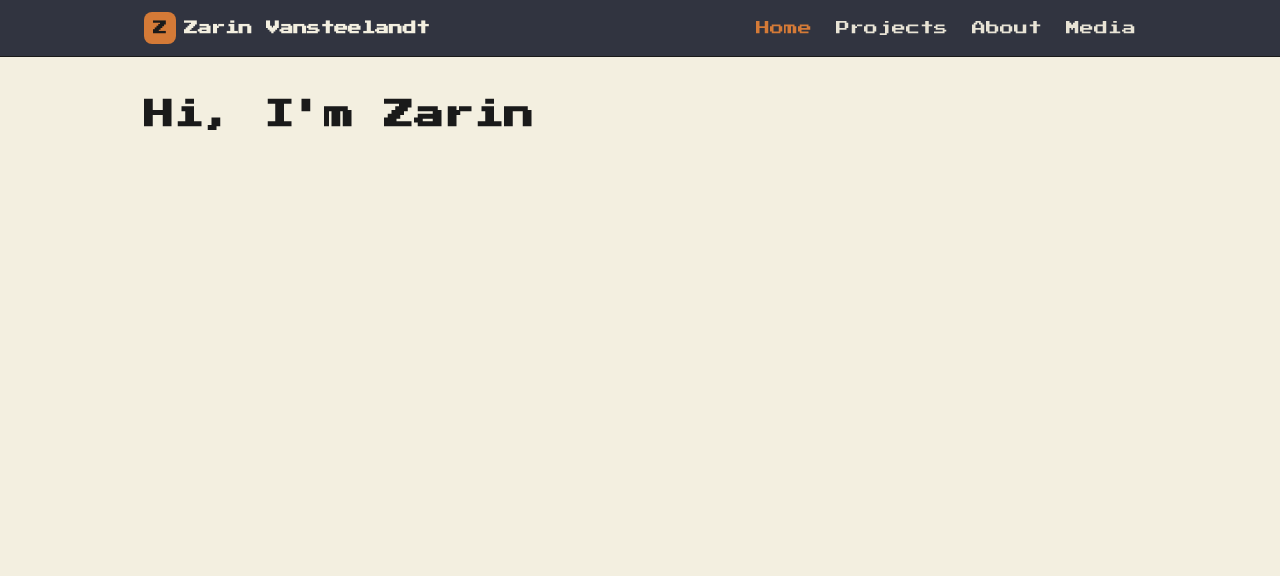
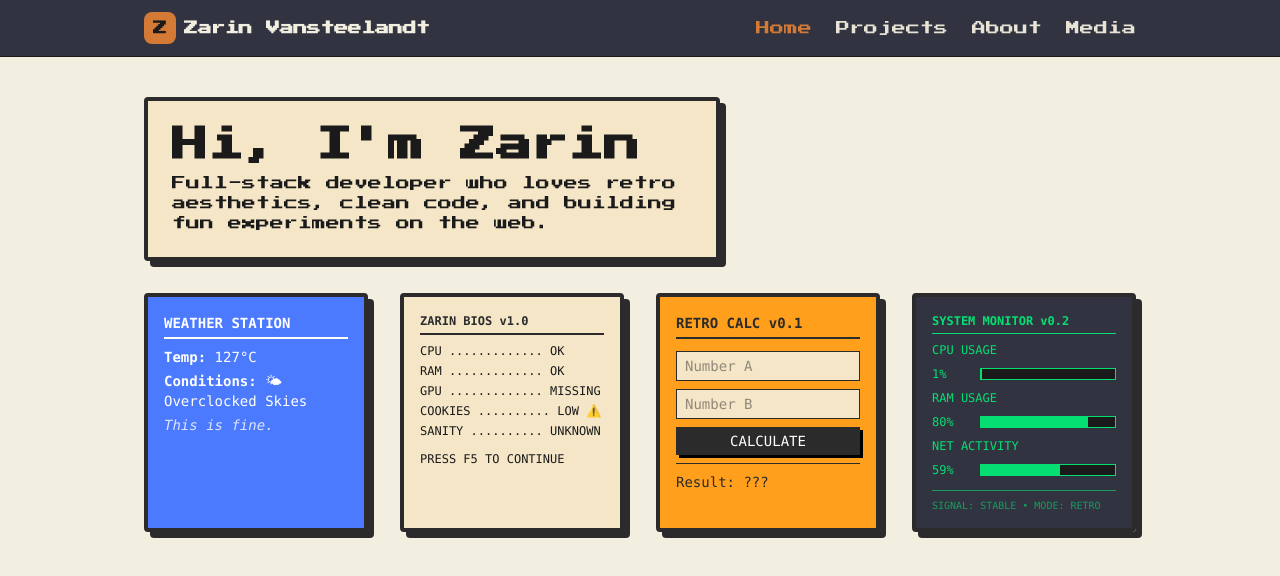
Before and after one commit to UnicornBaconZ/Highscore, a Next.js app in the folder highscore/: page / in a window 1280 px wide. Shown: the top 576 px of the page. Built offline with nearby package versions, Linux system fonts and the light colour scheme.

Commit message:
added home page widgets

```diff
--- a/highscore/app/about/page.tsx
+++ b/highscore/app/about/page.tsx
@@ -4,20 +4,23 @@ export default function AboutPage() {
   return (
     <section className="space-y-4">
       <h1 className="text-3xl font-bold">About Me</h1>
-      <div className="flex">
+
+      <div className="flex flex-col sm:flex-row">
         <Image
           src="/images/profile.jpg"
           alt="Photo of Zarin"
           width={300}
           height={300}
-          className="rounded-lg mr-5"
+          className="rounded-lg mb-5 mr-5"
         />
-        <div>
+
+        <div className="text-sm sm:text-base">
           <p className="max-w-xl mb-5">
             I’m Zarin — a full-stack developer who leans heavily toward the
             backend. I write TypeScript, Python, and sometimes C#, depending on
             my mood (or the project’s mood).
           </p>
+
           <p className="max-w-xl">
             This portfolio is mostly a playground where I get to experiment with
             retro aesthetics and build things for fun. If you like what you see,
--- a/highscore/app/page.tsx
+++ b/highscore/app/page.tsx
@@ -1,7 +1,32 @@
+import WeatherCard from '@/components/Home/WeatherCard'
+import BiosCard from '@/components/Home/BiosCard'
+import WrongCalc from '@/components/Home/WrongCalc'
+import SystemMonitor from '@/components/Home/SystemMonitor'
+
 export default function HomePage() {
   return (
-    <section className="space-y-4">
-      <h1 className="text-3xl font-bold">Hi, I'm Zarin</h1>
+    <section className="space-y-8">
+      <div
+        className="
+        border-4 border-[#2b2b2b] bg-[#f5e6c8]
+        p-6 rounded-sm
+        shadow-[6px_6px_0px_0px_#2b2b2b]
+        max-w-xl
+      "
+      >
+        <h1 className="text-4xl font-bold mb-2">Hi, I'm Zarin</h1>
+        <p className="text-sm">
+          Full-stack developer who loves retro aesthetics, clean code, and
+          building fun experiments on the web.
+        </p>
+      </div>
+
+      <div className="gap-8 flex flex-col sm:flex-row">
+        <WeatherCard />
+        <BiosCard />
+        <WrongCalc />
+        <SystemMonitor />
+      </div>
     </section>
   )
 }
--- /dev/null
+++ b/highscore/components/Home/BiosCard.tsx
@@ -0,0 +1,25 @@
+export default function BiosCard() {
+  return (
+    <div
+      className="
+      border-4 border-[#2b2b2b] bg-[#f5e6c8]
+      p-4 rounded-sm
+      shadow-[6px_6px_0px_0px_#2b2b2b]
+      w-56 font-mono text-xs
+    "
+    >
+      <div className="font-bold text-[#2b2b2b] border-b-2 border-[#2b2b2b] pb-1 mb-2">
+        ZARIN BIOS v1.0
+      </div>
+
+      <div className="space-y-1">
+        <div>CPU ............. OK</div>
+        <div>RAM ............. OK</div>
+        <div>GPU ............. MISSING</div>
+        <div>COOKIES .......... LOW ⚠️</div>
+        <div>SANITY .......... UNKNOWN</div>
+        <div className="pt-2"> PRESS F5 TO CONTINUE</div>
+      </div>
+    </div>
+  )
+}
--- /dev/null
+++ b/highscore/components/Home/SystemMonitor.tsx
@@ -0,0 +1,63 @@
+'use client'
+import { useEffect, useState } from 'react'
+
+export default function SystemMonitor() {
+  const [cpu, setCpu] = useState(10)
+  const [ram, setRam] = useState(20)
+  const [net, setNet] = useState(5)
+
+  useEffect(() => {
+    const interval = setInterval(() => {
+      // Generate fake dynamic values
+      setCpu(Math.floor(Math.random() * 100))
+      setRam(Math.floor(Math.random() * 100))
+      setNet(Math.floor(Math.random() * 100))
+    }, 1000)
+
+    return () => clearInterval(interval)
+  }, [])
+
+  function Bar({ value }: { value: number }) {
+    return (
+      <div className="flex items-center gap-2">
+        <div className="w-10 text-xs">{value.toString().padStart(3, '')}%</div>
+        <div className="flex-1 h-3 bg-[#1a1a1a] border border-green-400">
+          <div
+            className="h-full bg-green-400 transition-all duration-300"
+            style={{ width: `${value}%` }}
+          ></div>
+        </div>
+      </div>
+    )
+  }
+
+  return (
+    <div
+      className="
+      border-4 border-[#2b2b2b] bg-slate-950/80
+      p-4 rounded-sm text-green-400
+      shadow-[6px_6px_0px_0px_#2b2b2b]
+      w-56 font-mono text-xs space-y-3
+    "
+    >
+      <div className="font-bold border-b border-green-400 pb-1 mb-2">
+        SYSTEM MONITOR v0.2
+      </div>
+
+      <div className="space-y-2">
+        <div>CPU USAGE</div>
+        <Bar value={cpu} />
+
+        <div>RAM USAGE</div>
+        <Bar value={ram} />
+
+        <div>NET ACTIVITY</div>
+        <Bar value={net} />
+      </div>
+
+      <div className="text-[10px] opacity-60 border-t border-green-400 pt-2">
+        SIGNAL: STABLE • MODE: RETRO
+      </div>
+    </div>
+  )
+}
--- /dev/null
+++ b/highscore/components/Home/TerminalIntro.tsx
@@ -0,0 +1,49 @@
+'use client'
+import { useEffect, useState } from 'react'
+
+const textLines = [
+  '$ booting portfolio...',
+  '$ loading components...',
+  '$ fetching anime watchlist...',
+  '$ welcome, zarin.',
+  '$ full-stack developer & retro enjoyer.',
+  '$ ',
+]
+
+export default function TerminalIntro() {
+  const [displayed, setDisplayed] = useState<string[]>([])
+
+  useEffect(() => {
+    let i = 0
+    const interval = setInterval(() => {
+      console.log(i)
+      console.log(textLines[i])
+      setDisplayed((prev) => [...prev, textLines[i]])
+      i++
+      if (i === textLines.length) clearInterval(interval)
+    }, 500)
+
+    return () => clearInterval(interval)
+  }, [])
+
+  console.log(displayed)
+  return (
+    <div
+      className="
+      bg-[#2b2b2b] text-[#f5e6c8]
+      p-4 border-4 border-[#2b2b2b]
+      shadow-[6px_6px_0_#2b2b2b]
+      font-mono text-sm rounded-sm
+      whitespace-pre-wrap
+      max-w-xl
+    "
+    >
+      {displayed.map((line, idx) => (
+        <div key={idx}>
+          {line}
+          {idx === displayed.length && <span className="animate-pulse">▊</span>}
+        </div>
+      ))}
+    </div>
+  )
+}
--- /dev/null
+++ b/highscore/components/Home/WeatherCard.tsx
@@ -0,0 +1,33 @@
+export default function WeatherCard() {
+  const fakeWeather = {
+    temp: '127°C',
+    conditions: '🌤  Overclocked Skies',
+    note: 'This is fine.',
+  }
+
+  return (
+    <div
+      className="
+      border-4 border-[#2b2b2b] bg-[#4C7AFF]
+      p-4 rounded-sm
+      shadow-[6px_6px_0px_0px_#2b2b2b]
+      w-56 font-mono text-sm text-white
+      space-y-2
+      "
+    >
+      <div className="font-bold border-b-2 border-white pb-1">
+        WEATHER STATION
+      </div>
+
+      <div className="space-y-1">
+        <div>
+          <strong>Temp:</strong> {fakeWeather.temp}
+        </div>
+        <div>
+          <strong>Conditions:</strong> {fakeWeather.conditions}
+        </div>
+        <div className="italic opacity-80">{fakeWeather.note}</div>
+      </div>
+    </div>
+  )
+}
--- /dev/null
+++ b/highscore/components/Home/WrongCalc.tsx
@@ -0,0 +1,63 @@
+'use client'
+import { useState } from 'react'
+
+export default function WrongCalc() {
+  const [a, setA] = useState('')
+  const [b, setB] = useState('')
+  const [result, setResult] = useState<string | null>(null)
+
+  function calculate() {
+    if (!a || !b) return
+    const wrong = Math.floor(Math.random() * 9999) + 1
+    setResult(wrong.toString())
+  }
+
+  return (
+    <div
+      className="
+      border-4 border-[#2b2b2b] bg-[#FF9F1C]
+      p-4 rounded-sm
+      shadow-[6px_6px_0px_0px_#2b2b2b]
+      w-56 font-mono text-sm
+      space-y-3 text-[#2b2b2b]
+    "
+    >
+      <div className="font-bold border-b-2 border-[#2b2b2b] pb-1">
+        RETRO CALC v0.1
+      </div>
+
+      <div className="flex flex-col gap-2">
+        <input
+          type="number"
+          value={a}
+          onChange={(e) => setA(e.target.value)}
+          placeholder="Number A"
+          className="border border-[#2b2b2b] bg-[#f5e6c8] px-2 py-1"
+        />
+
+        <input
+          type="number"
+          value={b}
+          onChange={(e) => setB(e.target.value)}
+          placeholder="Number B"
+          className="border border-[#2b2b2b] bg-[#f5e6c8] px-2 py-1"
+        />
+
+        <button
+          onClick={calculate}
+          className="
+            bg-[#2b2b2b] text-white px-3 py-1
+            shadow-[3px_3px_0_#000]
+            active:shadow-[0px_0px_0_#000]
+          "
+        >
+          CALCULATE
+        </button>
+
+        <div className="border-t border-[#2b2b2b] pt-2">
+          Result: {result ?? '???'}
+        </div>
+      </div>
+    </div>
+  )
+}
```
Also changed, not shown: highscore/app/tailwind.css (line endings or trailing spaces).
